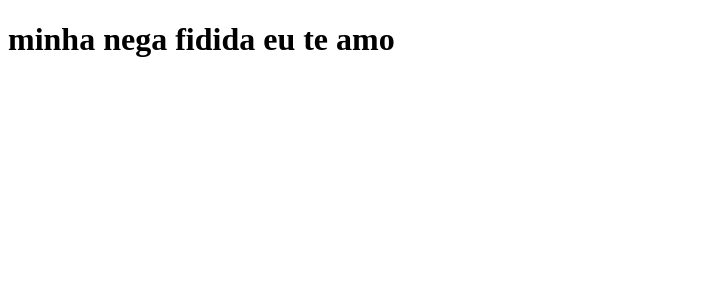
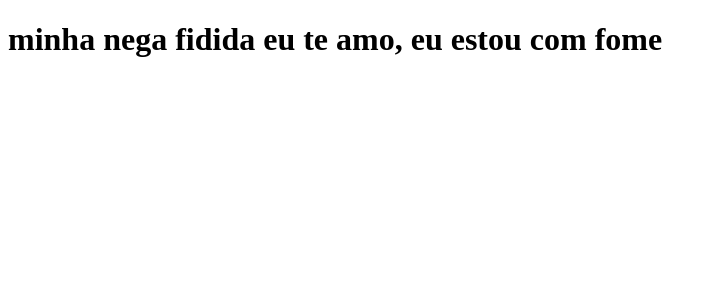
Before and after one commit to Oliveirasdaniel/clone-tabnews, a Next.js app: page / in a window 1280 px wide. Shown: the top 300 px of the page, without its empty margins (0-716 px from the left). Built offline with nearby package versions, Linux system fonts and the light colour scheme.

Commit message:
add a frase nova

```diff
--- a/pages/index.js
+++ b/pages/index.js
@@ -1,5 +1,5 @@
 function home(){
-    return <h1> minha nega fidida eu te amo </h1>
+    return <h1> minha nega fidida eu te amo, eu estou com fome </h1>
 }
 
 export default home;
```
